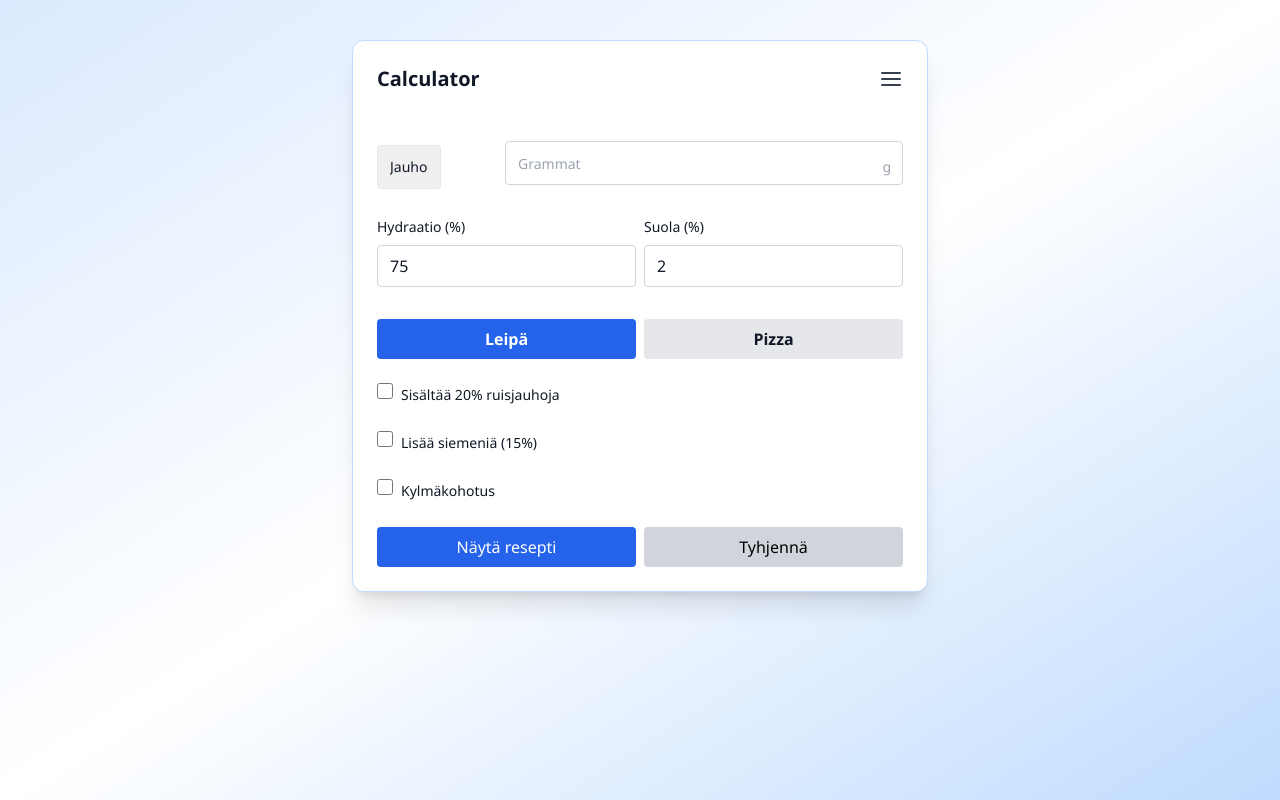
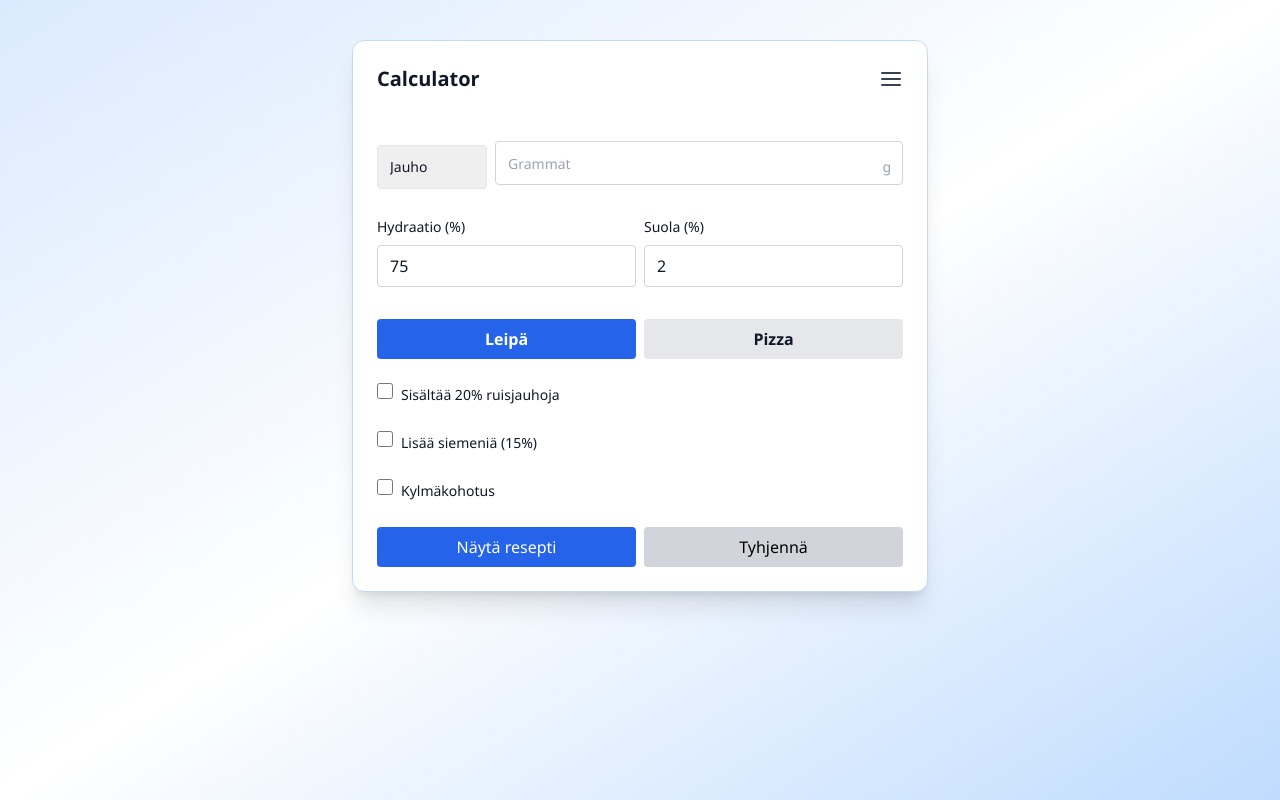
Before and after one commit to VilleJLehtola/Dough-calculator, a React (Vite) app: page / in a window 1280 px wide. Built offline with nearby package versions, Linux system fonts and the light colour scheme; no server answers.

Commit message:
Update CalculatorForm.jsx

```diff
--- a/src/components/CalculatorForm.jsx
+++ b/src/components/CalculatorForm.jsx
@@ -29,19 +29,17 @@ export default function CalculatorForm({
   return (
     <div className="space-y-4">
       {/* Type + Input */}
-      <div className="grid grid-cols-1 sm:grid-cols-[120px_1fr] gap-2 items-center">
+      <div className="flex flex-col sm:flex-row sm:items-center gap-2">
         {/* Dropdown */}
-        <div className="relative w-full sm:w-auto">
         <select
           value={inputType}
           onChange={(e) => setInputType(e.target.value)}
           title={t("Input type tooltip")}
-            className="border rounded w-full sm:w-auto px-3 h-[44px] text-sm appearance-none dark:bg-gray-800 dark:text-white"
+          className="sm:w-[110px] w-full border rounded px-3 h-[44px] text-sm appearance-none dark:bg-gray-800 dark:text-white"
         >
           <option value="jauho">{t("Flour")}</option>
           <option value="vesi">{t("Water")}</option>
         </select>
-        </div>
 
         {/* Input with unit */}
         <div className="relative flex-1">
```
Lines whose indentation alone changed are shown as unchanged.
